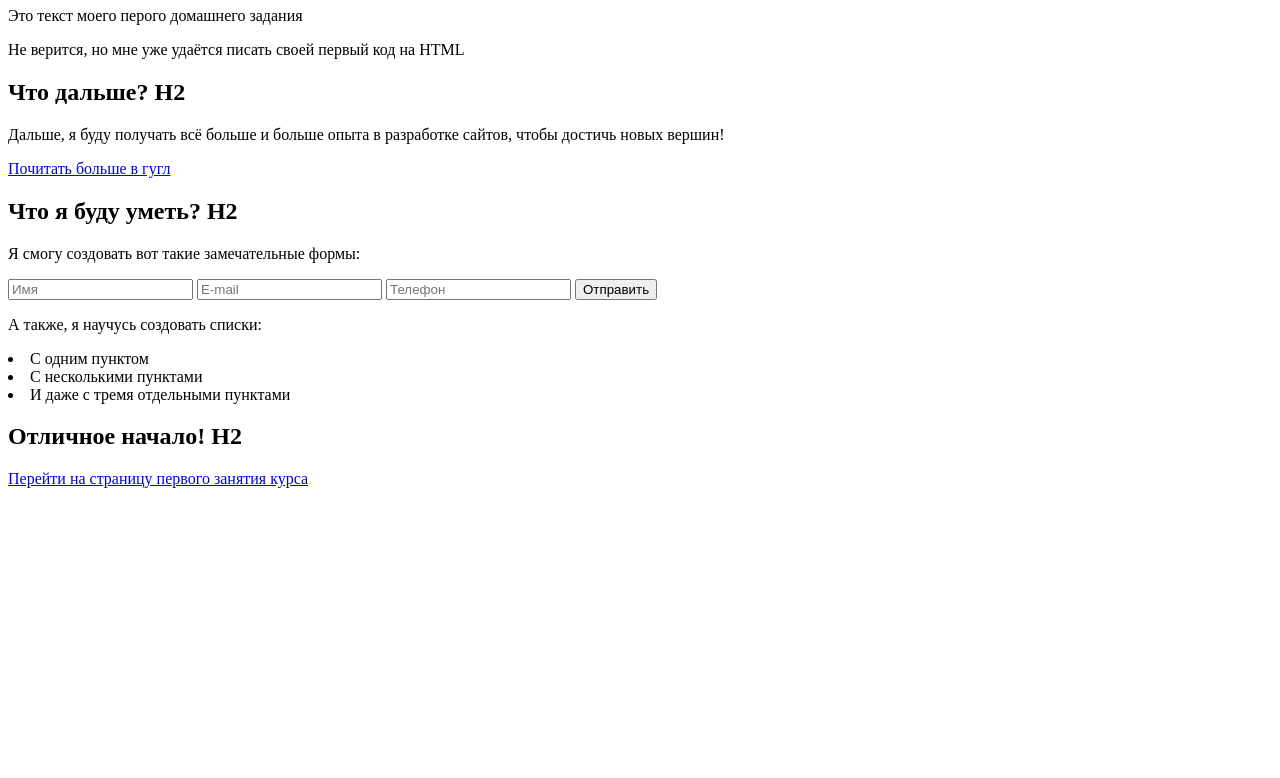
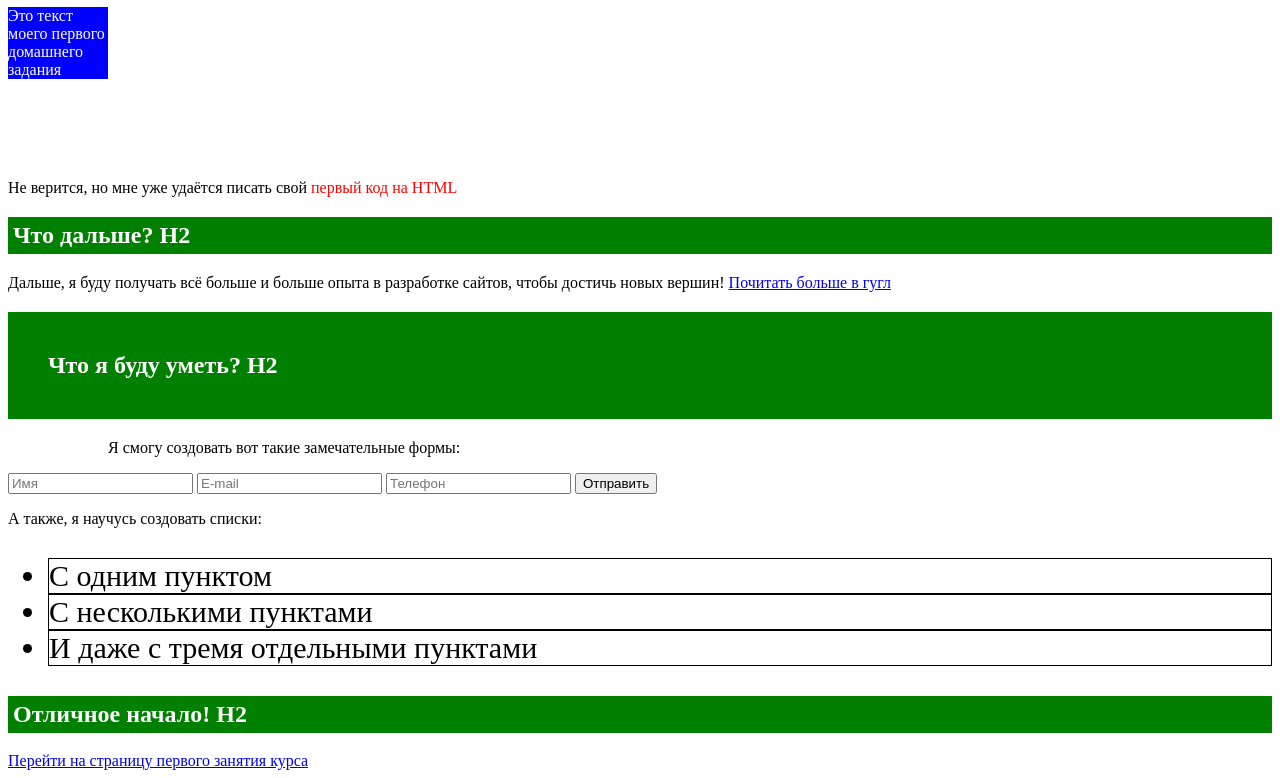
Before and after one commit to SteFUNych/sdfsdf, a plain HTML site: page index.html in a window 1280 px wide. Shown: the part 385-1163 px from the top of the page. Before the commit the page ends 881 px from the top, so only its background shows below. Drawn offline with Linux system fonts and the light colour scheme.

Commit message:
yu
yutyu

```diff
--- /dev/null
+++ b/css/main.css
@@ -0,0 +1,34 @@
+h1 {
+	color: red;
+}
+#block {
+	background: blue;
+	color: white;
+	width: 100px;
+}
+.active {
+	margin-left: 100px;
+}
+.new {
+	background: green;
+	color: white;
+	padding: 40px;
+}
+h2 {
+	background: green;
+	color: white;
+	padding: 5px;
+}
+li {
+   border: 1px solid black;
+}
+#block {
+	margin-bottom: 100px;
+}
+.list {
+	font-size: 30px;
+}
+.odd {
+	padding: 5px;
+	background: green;
+}
--- a/index.html
+++ b/index.html
@@ -3,26 +3,44 @@
  <head>
 	<meta charset="utf-8">
 	<title>Изучение</title>
+  <link rel="stylesheet" type="text/css" href="css/main.css">
  </head>
  <body>
     <img src="https://wayup.in/courses/course10/lesson2/logo.jpg">
   <h1>Вступление H1</h1>
-  <p>Это текст моего перого домашнего задания</p>
-  <p>Не верится, но мне уже удаётся писать своей первый код на HTML</p>
-  <h2>Что дальше? H2</h2>
-  <p>Дальше, я буду получать всё больше и больше опыта в разработке сайтов, чтобы достичь новых вершин!<p>
-    <a href="https://google.com.ru" target="_blank" title="Заголовок">Почитать больше в гугл</a>
-     <h2>Что я буду уметь? H2</h2>
-     <p>Я смогу создовать вот такие замечательные формы:</p>
+  <p id="block">
+  Это текст моего первого домашнего задания
+ </p>
+  <p>Не верится, но мне уже удаётся писать свой <font color="red">первый код на HTML</font></p>
+ <h2 class="odd">
+  Что дальше? H2
+</h2>
+  <p>Дальше, я буду получать всё больше и больше опыта в разработке сайтов, чтобы достичь новых вершин!
+    <a href="https://google.com.ru" target="_blank" title="Заголовок">Почитать больше в гугл</a><p>
+  <h2 class="new">
+       Что я буду уметь? H2
+</h2>
+<p class="active">
+     Я смогу создовать вот такие замечательные формы:
+</p>
          <form action="#">
        <input type="text" name="name" placeholder="Имя" required>
        <input type="email" name="email" placeholder="E-mail" required>
        <input type="tel" name="phone" placeholder="Телефон" required>
        <button type="submit">Отправить</button>
        <p>А также, я научусь создовать списки:</p>
-         <li>С одним пунктом</li>
-          <li>С несколькими пунктами</li>
-           <li>И даже с тремя отдельными пунктами</li>
+<ul class="list">
+<li>
+     С одним пунктом
+</li>
+<li>
+     С несколькими пунктами
+</li>
+<li>
+     И даже с тремя отдельными пунктами
+</li>
+</ul>
+
             <h2>Отличное начало! H2</h2>
              <a href="https://wayup.in/cabinet/course10-8-wave/unit1/lesson1" target="_blank" title="Заголовок"> Перейти на страницу первого занятия курса</a>
  </body>
```
